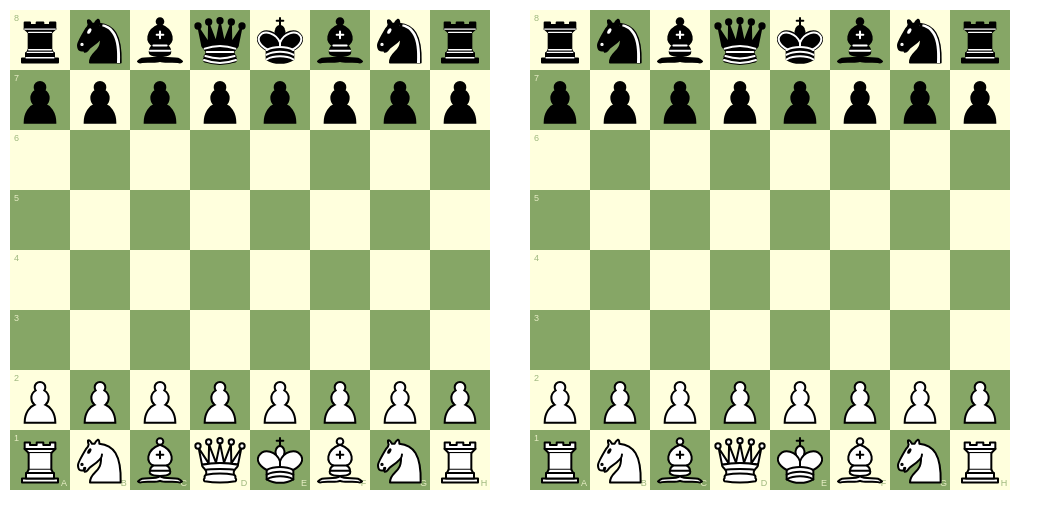
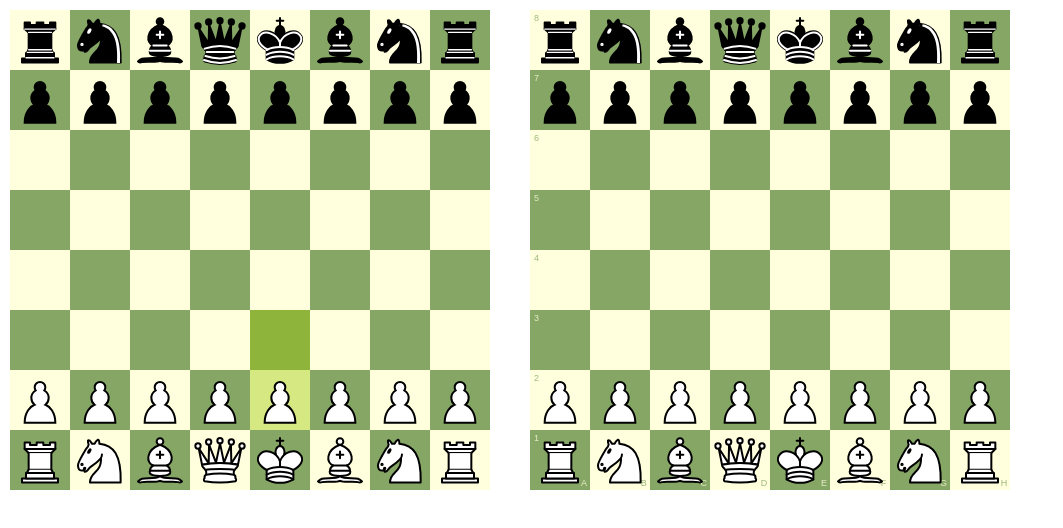
Before and after one commit to ljdr64/ljdr-chessboard, a React (Vite) app: page / in a window 1280 px wide. Shown: the top 528 px of the page, without its empty margins (0-1063 px from the left). Built offline with nearby package versions, Linux system fonts and the light colour scheme.

Commit message:
feat: add functional options and default settings for orientation, turnColor, lastMove, coordinates, and animation to ChessGameProps

```diff
--- a/src/Components/ChessBoard/index.tsx
+++ b/src/Components/ChessBoard/index.tsx
@@ -4,11 +4,16 @@ import {
   defaultId,
   defaultFEN,
   defaultSquareSize,
-  defaultTransitionDuration,
   defaultDraggable,
+  defaultOrientation,
+  defaultTurnColor,
+  defaultLastMove,
+  defaultCoordinates,
+  defaultAnimation,
 } from './props';
 import { getPieceClass } from '../../utils/getPieceClass';
 import { getTranslateCoords } from '../../utils/getTranslateCoords';
+import { notationToTranslate } from '../../utils/notationToTranslate';
 
 import './styles.css';
 
@@ -30,10 +35,15 @@ const updateFENForTake = (fen: string, index: number): string => {
 const ChessBoard: React.FC<ChessGameProps> = ({
   id = defaultId,
   fen = defaultFEN,
+  orientation = defaultOrientation,
+  turnColor = defaultTurnColor,
+  lastMove = defaultLastMove,
+  coordinates = defaultCoordinates,
   squareSize = defaultSquareSize,
-  transitionDuration = defaultTransitionDuration,
+  animation = defaultAnimation,
   draggable = defaultDraggable,
 }) => {
+  const animationConfig = { ...defaultAnimation, ...animation };
   const draggableConfig = { ...defaultDraggable, ...draggable };
 
   const pieceRefs = useRef<{ [key: string]: HTMLDivElement | null }>({});
@@ -44,18 +54,20 @@ const ChessBoard: React.FC<ChessGameProps> = ({
 
   const [fenPosition, setFenPosition] = useState(fen.split(' ')[0]);
   const [positionLastMove, setPositionLastMove] = useState({
-    from: '',
-    to: '',
+    from: notationToTranslate(lastMove, squareSize, orientation)[0],
+    to: notationToTranslate(lastMove, squareSize, orientation)[1],
   });
   const [positionSelect, setPositionSelect] = useState('');
   const [isSelect, setIsSelect] = useState(false);
   const [isDragging, setIsDragging] = useState(false);
   const [isTouchStarted, setIsTouchStarted] = useState(false);
   const [draggedIndex, setDraggedIndex] = useState<number | null>(null);
-  const [lastMove, setLastMove] = useState('');
+  const [lastTranslate, setLastTranslate] = useState('');
   const [lastOffset, setLastOffset] = useState([0, 0]);
   const [lastMoveType, setLastMoveType] = useState<'select' | 'drag'>('drag');
 
+  const ranks = [1, 2, 3, 4, 5, 6, 7, 8];
+  const files = ['a', 'b', 'c', 'd', 'e', 'f', 'g', 'h'];
   const pieceRefsCurrent = pieceRefs.current;
   const DIGITS = '0123456789';
 
@@ -118,14 +130,17 @@ const ChessBoard: React.FC<ChessGameProps> = ({
         const newX = mapToRange(offsetX, squareSize);
         const newY = mapToRange(offsetY, squareSize);
         const draggedPiece = pieceRefs.current[draggedIndex];
+        if (animationConfig.enabled) {
           draggedPiece.classList.add('animate');
-        draggedPiece.style.transitionDuration = transitionDuration;
+          draggedPiece.style.transitionDuration =
+            animationConfig.duration?.toString() + 'ms';
+        }
         draggedPiece.style.transform = `translate(${newX[1]}px, ${newY[1]}px)`;
 
         setPositionSelect('');
         setIsSelect((prev) => !prev);
         setPositionLastMove({
-          from: lastMove,
+          from: lastTranslate,
           to: draggedPiece.style.transform,
         });
         if (lastMoveToRef.current) {
@@ -133,6 +148,7 @@ const ChessBoard: React.FC<ChessGameProps> = ({
         }
 
         if (draggedPiece) {
+          if (animationConfig.enabled) {
             const handleTransitionEnd = () => {
               draggedPiece.removeEventListener(
                 'transitionend',
@@ -146,17 +162,20 @@ const ChessBoard: React.FC<ChessGameProps> = ({
               setDraggedIndex(null);
             };
             draggedPiece.addEventListener('transitionend', handleTransitionEnd);
+          } else {
+            setDraggedIndex(null);
           }
 
           if (draggableConfig.autoDistance) {
             setLastMoveType('select');
           }
         }
+      }
     } else {
       // select - from = to (piece selected)
       const pieceDiv = pieceRefs.current[index];
       if (pieceDiv) {
-        setLastMove(pieceDiv.style.transform.toString());
+        setLastTranslate(pieceDiv.style.transform.toString());
         if (
           draggedIndex === null ||
           draggedIndex === index ||
@@ -225,14 +244,17 @@ const ChessBoard: React.FC<ChessGameProps> = ({
             const draggedPiece = pieceRefs.current[draggedIndex];
 
             pieceDiv.classList.add('fade');
+            if (animationConfig.enabled) {
               draggedPiece.classList.add('animate');
-            draggedPiece.style.transitionDuration = transitionDuration;
+              draggedPiece.style.transitionDuration =
+                animationConfig.duration?.toString() + 'ms';
+            }
             draggedPiece.style.transform = pieceDiv.style.transform;
 
             setPositionSelect('');
             setIsSelect((prev) => !prev);
             setPositionLastMove({
-              from: lastMove,
+              from: lastTranslate,
               to: draggedPiece.style.transform,
             });
             if (lastMoveToRef.current) {
@@ -240,6 +262,7 @@ const ChessBoard: React.FC<ChessGameProps> = ({
             }
 
             if (draggedPiece) {
+              if (animationConfig.enabled) {
                 const handleTransitionEnd = () => {
                   draggedPiece.removeEventListener(
                     'transitionend',
@@ -258,6 +281,9 @@ const ChessBoard: React.FC<ChessGameProps> = ({
                   'transitionend',
                   handleTransitionEnd
                 );
+              } else {
+                setFenPosition(updateFENForTake(fenPosition, index));
+              }
             }
             if (draggableConfig.autoDistance) {
               setLastMoveType('select');
@@ -342,7 +368,7 @@ const ChessBoard: React.FC<ChessGameProps> = ({
               if (ghostRef.current) {
                 ghostRef.current.style.visibility = 'hidden';
               }
-              pieceDiv.style.transform = lastMove;
+              pieceDiv.style.transform = lastTranslate;
               setDraggedIndex(null);
               setPositionSelect('');
               setIsSelect(false);
@@ -367,18 +393,18 @@ const ChessBoard: React.FC<ChessGameProps> = ({
                   }
                 }
               });
-              if (lastMove !== `translate(${newX[1]}px, ${newY[1]}px)`) {
+              if (lastTranslate !== `translate(${newX[1]}px, ${newY[1]}px)`) {
                 setDraggedIndex(null);
               }
 
               // drag - from: piece - to: empty
               pieceDiv.style.transform = `translate(${newX[1]}px, ${newY[1]}px)`;
-              if (lastMove !== pieceDiv.style.transform) {
+              if (lastTranslate !== pieceDiv.style.transform) {
                 setPositionSelect('');
                 setIsSelect(false);
                 setLastMoveType('drag');
                 setPositionLastMove({
-                  from: lastMove,
+                  from: lastTranslate,
                   to: pieceDiv.style.transform,
                 });
                 if (lastMoveToRef.current) {
@@ -474,8 +500,15 @@ const ChessBoard: React.FC<ChessGameProps> = ({
               } else if (DIGITS.includes(char)) {
                 col += parseInt(char);
               } else {
-                const x = col * squareSize;
-                const y = row * squareSize;
+                let x = 0;
+                let y = 0;
+                if (orientation === 'white') {
+                  x = col * squareSize;
+                  y = row * squareSize;
+                } else if (orientation === 'black') {
+                  x = (7 - col) * squareSize;
+                  y = (7 - row) * squareSize;
+                }
 
                 pieces.push(
                   <div
@@ -489,7 +522,6 @@ const ChessBoard: React.FC<ChessGameProps> = ({
                     onTouchStart={(event) => handleTouchStart(i, event)}
                   ></div>
                 );
-
                 col += 1;
               }
             }
@@ -497,26 +529,32 @@ const ChessBoard: React.FC<ChessGameProps> = ({
             return pieces;
           })()}
         </div>
+        {coordinates && (
+          <>
             <div className="coords ranks" ref={ranksRef}>
-          <div className="coord">1</div>
-          <div className="coord">2</div>
-          <div className="coord">3</div>
-          <div className="coord">4</div>
-          <div className="coord">5</div>
-          <div className="coord">6</div>
-          <div className="coord">7</div>
-          <div className="coord">8</div>
+              {ranks.map((rank) => (
+                <div className="coord" key={rank}>
+                  {orientation === 'white'
+                    ? rank
+                    : orientation === 'black'
+                    ? 9 - rank
+                    : ''}
+                </div>
+              ))}
             </div>
             <div className="coords files" ref={filesRef}>
-          <div className="coord">a</div>
-          <div className="coord">b</div>
-          <div className="coord">c</div>
-          <div className="coord">d</div>
-          <div className="coord">e</div>
-          <div className="coord">f</div>
-          <div className="coord">g</div>
-          <div className="coord">h</div>
+              {files.map((file, index) => (
+                <div className="coord" key={file}>
+                  {orientation === 'white'
+                    ? file
+                    : orientation === 'black'
+                    ? files[7 - index]
+                    : ''}
                 </div>
+              ))}
+            </div>
+          </>
+        )}
         {draggableConfig.showGhost && (
           <div
             className="ljdr-ghost"
--- a/src/Components/ChessBoard/props.ts
+++ b/src/Components/ChessBoard/props.ts
@@ -1,8 +1,15 @@
 export interface ChessGameProps {
   id?: string;
   fen?: string;
+  orientation?: string;
+  turnColor?: string;
+  lastMove?: string[];
+  coordinates?: boolean;
   squareSize?: number;
-  transitionDuration?: string;
+  animation?: {
+    enabled?: boolean;
+    duration?: number;
+  };
   draggable?: {
     enabled?: boolean;
     distance?: number;
@@ -15,8 +22,15 @@ export interface ChessGameProps {
 export const defaultId = 'default-id';
 export const defaultFEN =
   'rnbqkbnr/pppppppp/8/8/8/8/PPPPPPPP/RNBQKBNR w KQkq - 0 1';
+export const defaultOrientation = 'white';
+export const defaultTurnColor = 'white';
+export const defaultLastMove = ['', ''];
+export const defaultCoordinates = true;
 export const defaultSquareSize = 60;
-export const defaultTransitionDuration = '0.2s';
+export const defaultAnimation = {
+  enabled: true,
+  duration: 200,
+};
 export const defaultDraggable = {
   enabled: true,
   distance: 3,
--- a/src/Pages/App/index.tsx
+++ b/src/Pages/App/index.tsx
@@ -4,23 +4,30 @@ import ChessBoard from '../../Components/ChessBoard';
 import './styles.css';
 
 const App: React.FC = () => {
-  const draggableConfigBoard1 = {
-    distance: 3,
-    showGhost: false,
-    deleteOnDropOff: true,
-  };
-  const draggableConfigBoard2 = {
-    distance: 3,
-    autoDistance: false,
-  };
-
   return (
     <div className="board-main">
       <div className="board-container">
-        <ChessBoard id={'board-1'} draggable={draggableConfigBoard1} />
+        <ChessBoard
+          id={'board-1'}
+          orientation="white"
+          lastMove={['e2', 'e3']}
+          coordinates={false}
+          animation={{ enabled: true, duration: 500 }}
+          draggable={{
+            distance: 3,
+            showGhost: false,
+            deleteOnDropOff: true,
+          }}
+        />
       </div>
       <div className="board-container">
-        <ChessBoard id={'board-2'} draggable={draggableConfigBoard2} />
+        <ChessBoard
+          id={'board-2'}
+          draggable={{
+            distance: 5,
+            autoDistance: false,
+          }}
+        />
       </div>
     </div>
   );
--- /dev/null
+++ b/src/utils/notationToTranslate.ts
@@ -0,0 +1,32 @@
+/**
+ * Converts chess algebraic notation to translate CSS transformations.
+ * @param moves - Array of chess moves in algebraic notation (e.g., ['e2', 'e4']).
+ * @param squareSize - Size of each square in pixels.
+ * @param orientation - The orientation of the board, either 'white' or 'black'.
+ * @returns Array of strings with `translate(x, y)` transformations or the input array if it is ['', ''].
+ */
+export const notationToTranslate = (
+  moves: string[],
+  squareSize: number,
+  orientation: string
+): string[] => {
+  // Check if moves is exactly ['', '']
+  if (moves[0] === '' && moves[1] === '') {
+    return moves; // Return the same array if it's ['', '']
+  }
+
+  return moves.map((move) => {
+    let col = move.charCodeAt(0) - 'a'.charCodeAt(0); // Convert letter to numeric column
+    let row = 8 - parseInt(move[1], 10); // Convert chess row to array index
+
+    // If orientation is 'black', reverse the col and row
+    if (orientation === 'black') {
+      col = 7 - col; // Reverse column
+      row = 7 - row; // Reverse row
+    }
+
+    const translateX = col * squareSize;
+    const translateY = row * squareSize;
+    return `translate(${translateX}px, ${translateY}px)`;
+  });
+};
```
Lines whose indentation alone changed are shown as unchanged.
